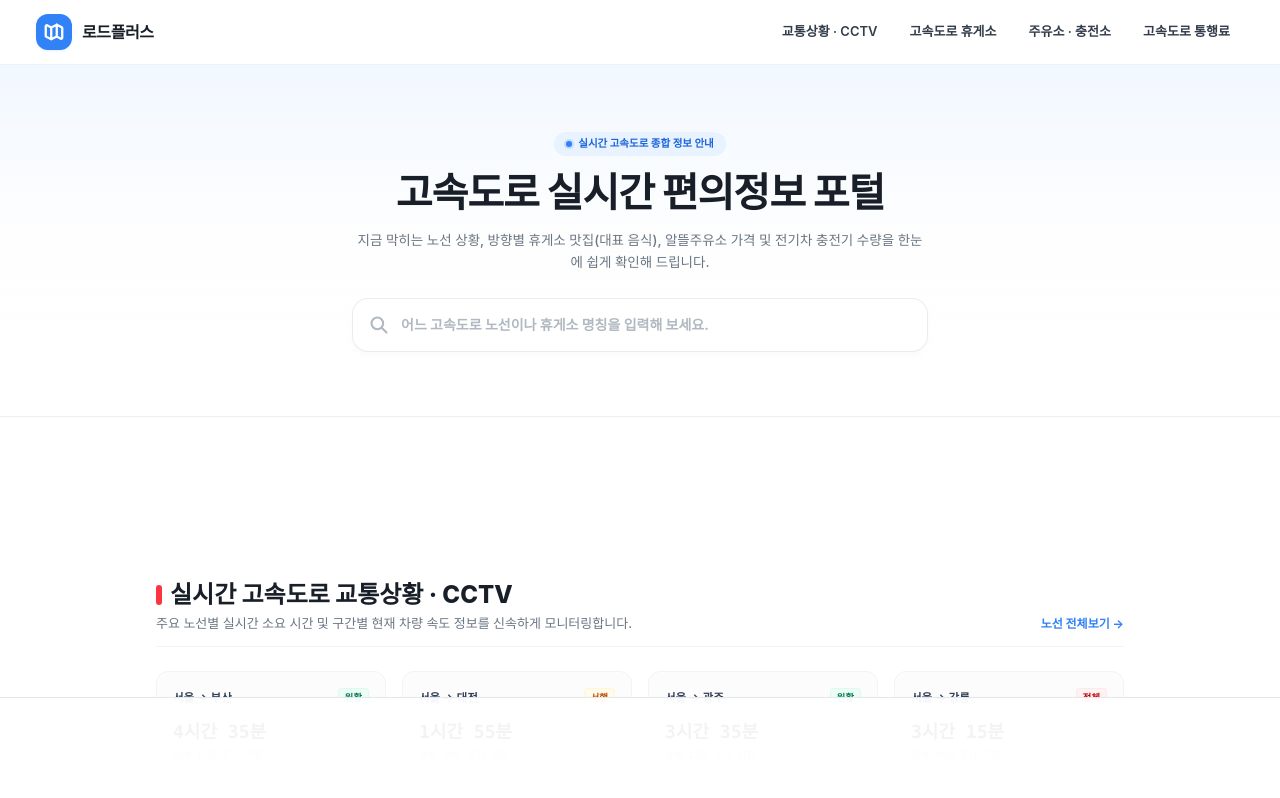
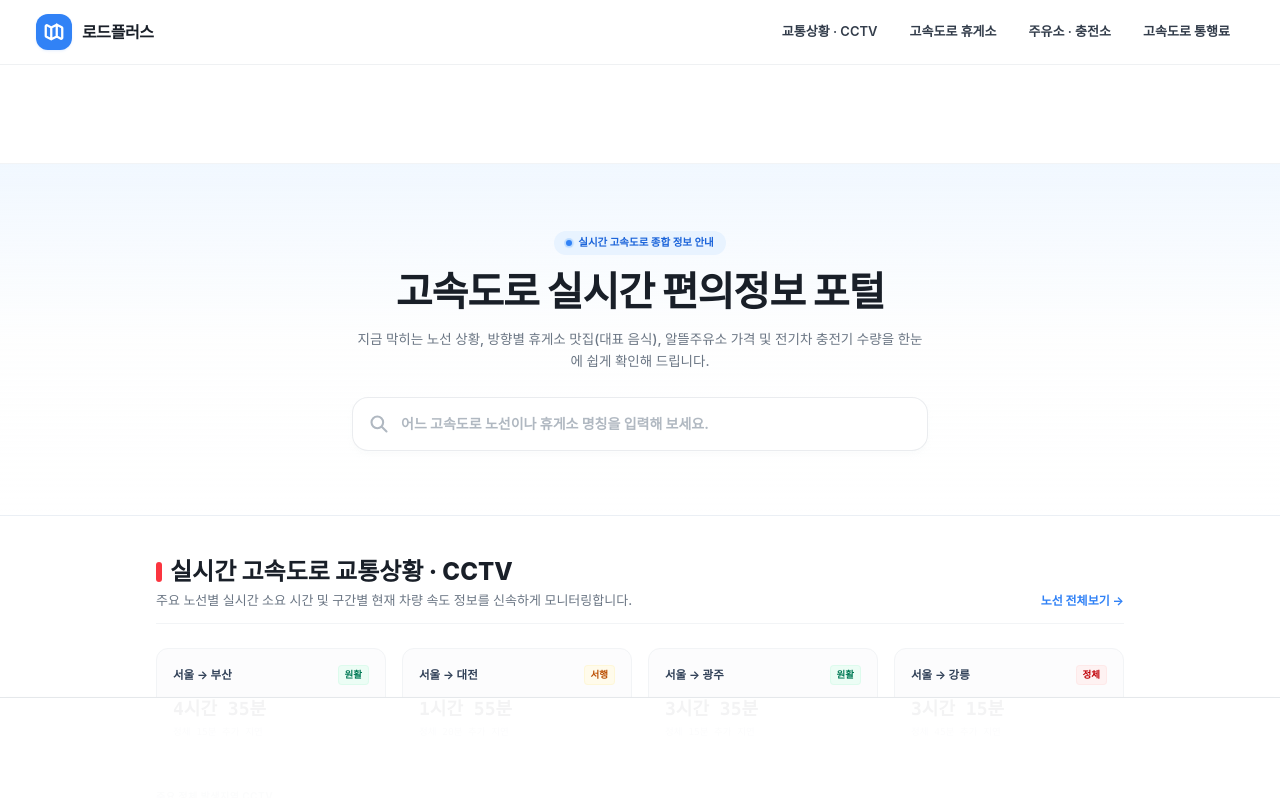
Before and after one commit to fnqlrtm123-code/highway-live, a Next.js app: page / in a window 1280 px wide. Shown: the top 798 px of the page. Built offline with nearby package versions, Linux system fonts and the light colour scheme; a web font is replaced by a local one.

Commit message:
monetization: align AdSense component structure and placement with CGV's useRef-based single-initialization pattern and global layout header ad

```diff
--- a/src/app/layout.tsx
+++ b/src/app/layout.tsx
@@ -78,6 +78,13 @@ export default function RootLayout({
           </div>
         </header>
 
+        {/* Global Header Ad */}
+        <div className="w-full bg-white border-b border-slate-100">
+          <div className="mx-auto max-w-[1000px] px-4 py-1">
+            <AdSense slot="3342272844" />
+          </div>
+        </div>
+
         {/* 메인 콘텐트 */}
         <div className="flex-grow flex flex-col">
           {children}
--- a/src/components/AdSense.tsx
+++ b/src/components/AdSense.tsx
@@ -1,20 +1,27 @@
 'use client';
 
-import { useEffect } from 'react';
+import { useEffect, useRef } from 'react';
 
 interface AdSenseProps {
   slot?: string;
   className?: string;
+  style?: React.CSSProperties;
   type?: string;
 }
 
-export default function AdSense({ slot = '3342272844', className = '', type }: AdSenseProps) {
+export default function AdSense({ slot = '3342272844', className = '', style = {}, type }: AdSenseProps) {
+  const initialized = useRef(false);
+
   useEffect(() => {
+    if (typeof window === 'undefined') return;
+
     try {
-      // @ts-ignore
-      (window.adsbygoogle = window.adsbygoogle || []).push({});
+      if (!initialized.current) {
+        ((window as any).adsbygoogle = (window as any).adsbygoogle || []).push({});
+        initialized.current = true;
+      }
     } catch (err) {
-      console.error('AdSense push error:', err);
+      console.warn('AdSense push failed: ', err);
     }
   }, [slot]);
 
@@ -24,7 +31,7 @@ export default function AdSense({ slot = '3342272844', className = '', type }: A
         <div className="w-full max-w-[970px] px-4">
           <ins
             className="adsbygoogle"
-            style={{ display: 'block', minHeight: '90px' }}
+            style={{ display: 'block', minHeight: '90px', ...style }}
             data-ad-client="ca-pub-1647402852124552"
             data-ad-slot={slot}
             data-ad-format="horizontal"
@@ -36,10 +43,10 @@ export default function AdSense({ slot = '3342272844', className = '', type }: A
   }
 
   return (
-    <div className={`my-8 flex justify-center w-full overflow-hidden ${className}`}>
+    <div className={`w-full flex justify-center py-2 overflow-hidden min-h-[90px] ${className}`} style={style}>
       <ins
         className="adsbygoogle"
-        style={{ display: 'block', width: '100%', minHeight: '90px' }}
+        style={{ display: 'block', width: '100%', ...style }}
         data-ad-client="ca-pub-1647402852124552"
         data-ad-slot={slot}
         data-ad-format="auto"
--- a/src/components/HomeClient.tsx
+++ b/src/components/HomeClient.tsx
@@ -154,12 +154,6 @@ export default function HomeClient() {
           </div>
         </div>
       </section>
-
-      {/* 애드센스 */}
-      <div className="max-w-[1000px] mx-auto px-4 mt-8">
-        <AdSense slot="3342272844" />
-      </div>
-
       {/* 2. 메인 4대 섹션 영역 (세로열로 배치하여 컨테이너 없이 직관적으로 구성) */}
       <div className="max-w-[1000px] mx-auto px-4 mt-10 space-y-12 md:space-y-16">
 
```
